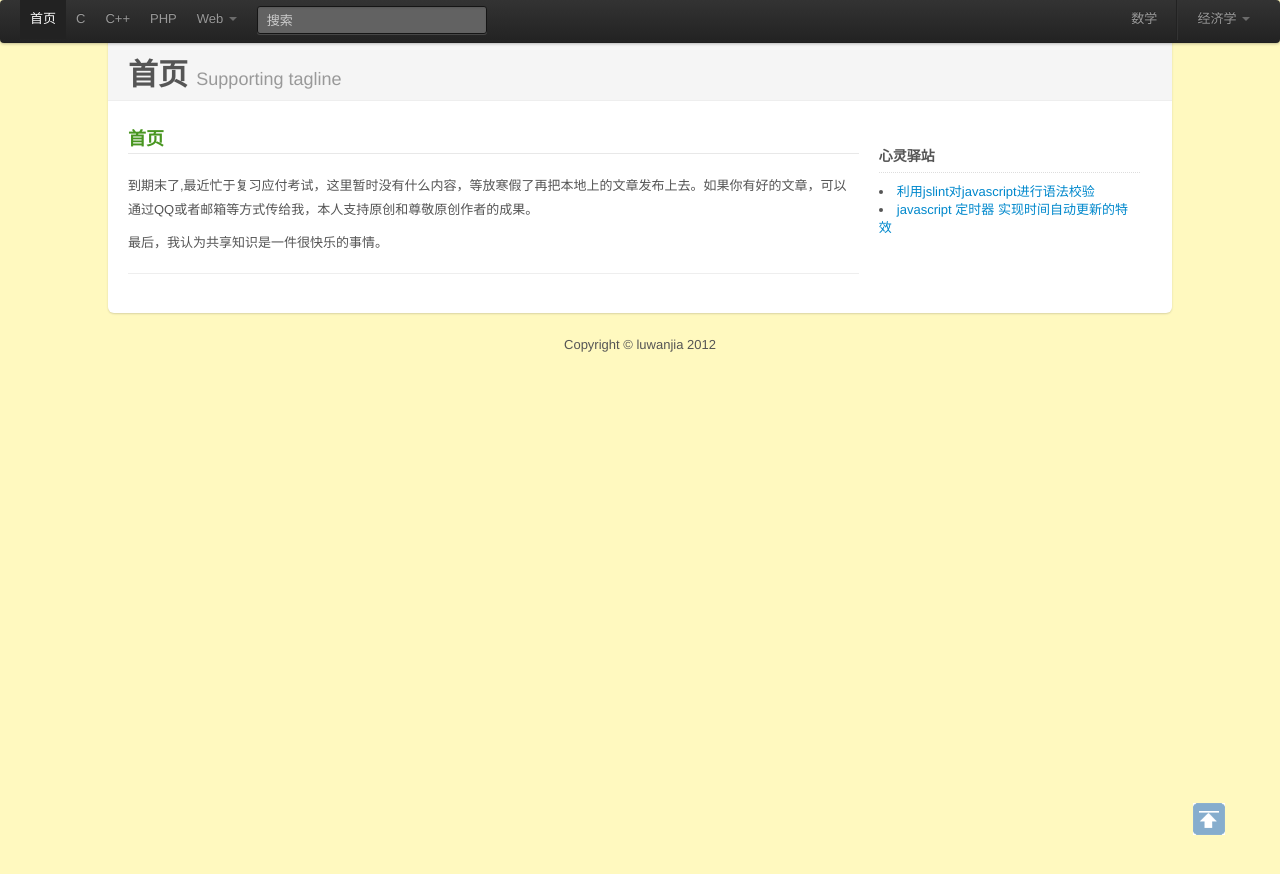
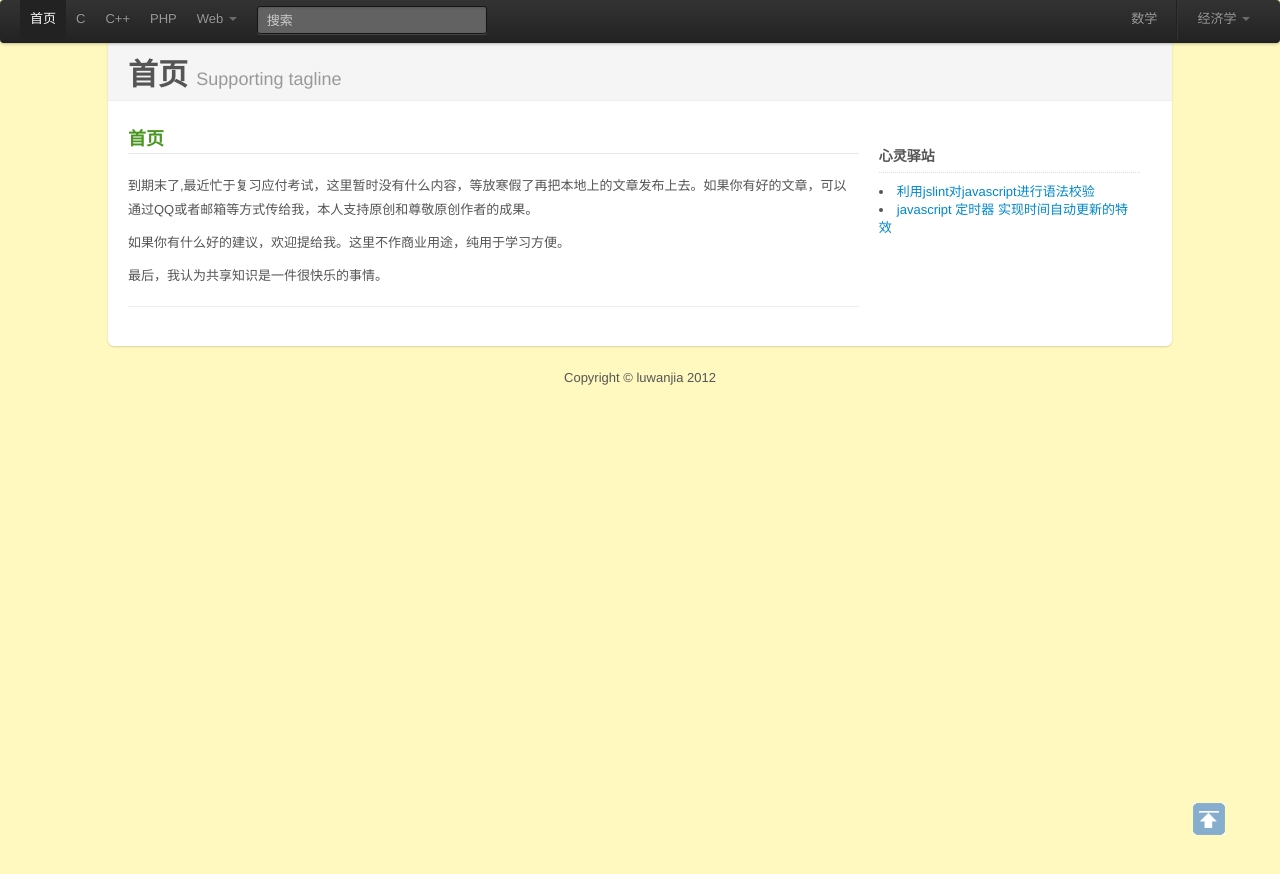
Before and after one commit to luwanlili/luwanlili.github.com, a Jekyll site: the page built from index.html, in a window 1280 px wide. Shown: the top 874 px of the page. Built offline with Jekyll 4.4.1, drawn with Linux system fonts in a browser that asks for light colours.

Commit message:
namekkka33

```diff
--- a/index.html
+++ b/index.html
@@ -11,6 +11,7 @@ title: 首页
 
 			<h2>{{ page.title }}</h2>
 			<p>到期末了,最近忙于复习应付考试，这里暂时没有什么内容，等放寒假了再把本地上的文章发布上去。如果你有好的文章，可以通过QQ或者邮箱等方式传给我，本人支持原创和尊敬原创作者的成果。</p>
+			<p>如果你有什么好的建议，欢迎提给我。这里不作商业用途，纯用于学习方便。</p>
 			<p>最后，我认为共享知识是一件很快乐的事情。</p>
 		</div>
 		<hr>
```
